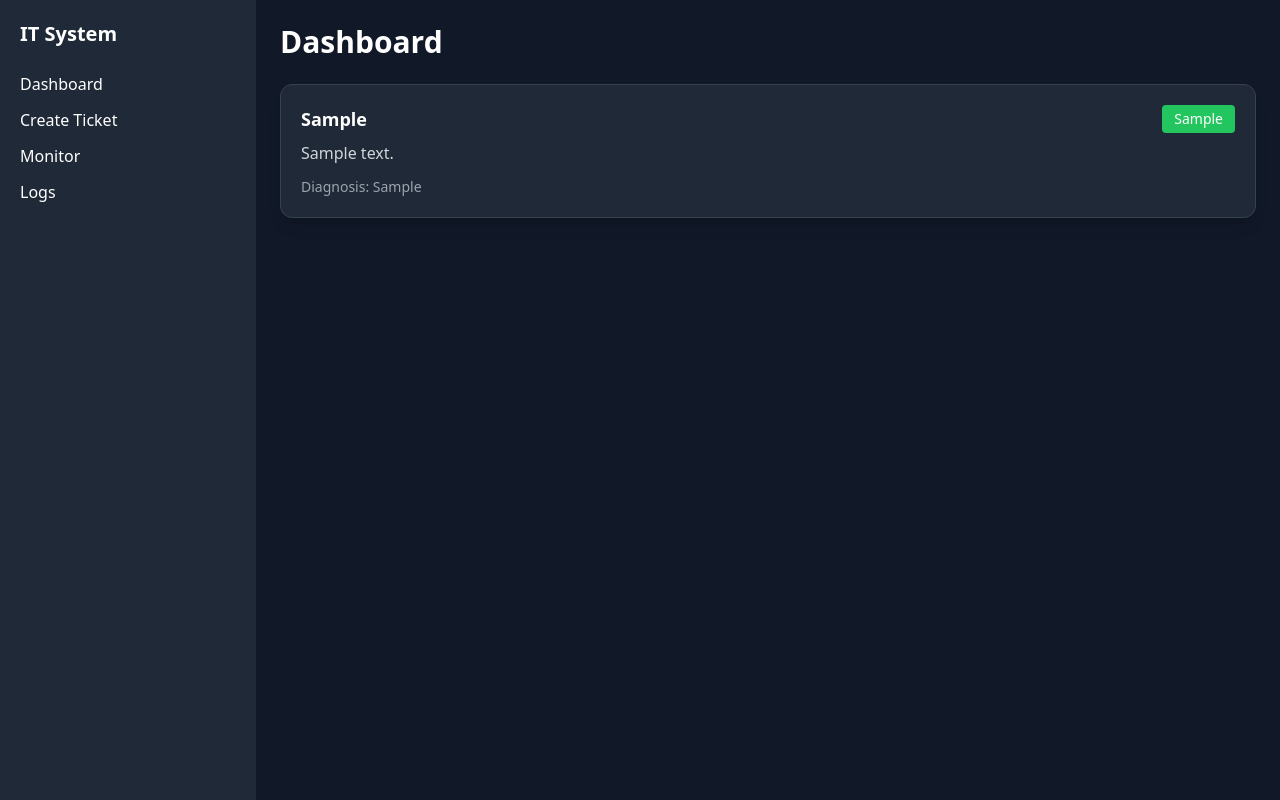
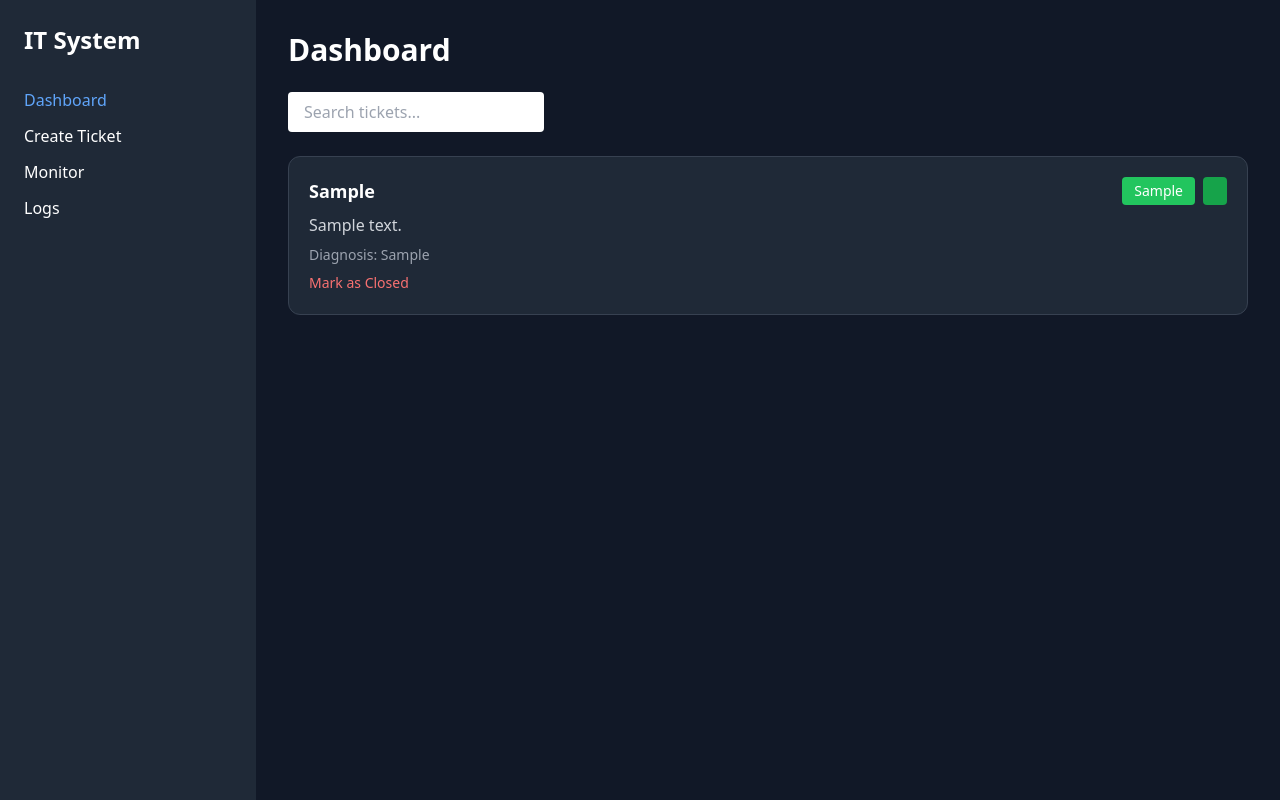
Before and after one commit to ShaikMehboobAli6/it-support-system, a Flask app: page / in a window 1280 px wide. Run offline with Flask 3, Linux system fonts and the light colour scheme; tables that the repository leaves empty hold one stand-in row (values such as "Sample post"); some libraries are stand-ins or nearby versions.

Commit message:
Added SaaS Features: status, search, charts

```diff
--- a/app.py
+++ b/app.py
@@ -1,12 +1,16 @@
 from flask import Flask, render_template, request, redirect
 import sqlite3
 import psutil
-import os
-import pandas as pd
 
 app = Flask(__name__)
 
-# ---------------- DATABASE INIT ----------------
+# ---------------- DB CONNECTION ----------------
+def get_db_connection():
+    conn = sqlite3.connect('db.sqlite3')
+    conn.row_factory = sqlite3.Row
+    return conn
+
+# ---------------- INIT DB ----------------
 def init_db():
     conn = sqlite3.connect('db.sqlite3')
     conn.execute('''
@@ -15,21 +19,69 @@
             issue_type TEXT,
             description TEXT,
             priority TEXT,
-            diagnosis TEXT
+            diagnosis TEXT,
+            status TEXT DEFAULT 'Open'
         )
     ''')
     conn.close()
 
-# ALWAYS RUN (important for Render)
 init_db()
 
-# ---------------- DATABASE CONNECTION ----------------
-def get_db_connection():
-    conn = sqlite3.connect('db.sqlite3')
-    conn.row_factory = sqlite3.Row
-    return conn
+# ---------------- HOME ----------------
+@app.route('/')
+def index():
+    conn = get_db_connection()
+    tickets = conn.execute('SELECT * FROM tickets').fetchall()
+    conn.close()
+    return render_template('index.html', tickets=tickets)
 
-# ---------------- DIAGNOSTICS FUNCTION ----------------
+# ---------------- CREATE ----------------
+@app.route('/create', methods=('GET', 'POST'))
+def create():
+    if request.method == 'POST':
+        issue_type = request.form['issue_type']
+        description = request.form['description']
+        priority = request.form['priority']
+
+        diagnosis = run_diagnostics()
+        status = "Open"
+
+        conn = get_db_connection()
+        conn.execute(
+            'INSERT INTO tickets (issue_type, description, priority, diagnosis, status) VALUES (?, ?, ?, ?, ?)',
+            (issue_type, description, priority, diagnosis, status)
+        )
+        conn.commit()
+        conn.close()
+
+        return redirect('/')
+
+    return render_template('create_ticket.html')
+
+# ---------------- CLOSE TICKET ----------------
+@app.route('/close/<int:id>')
+def close_ticket(id):
+    conn = get_db_connection()
+    conn.execute('UPDATE tickets SET status = "Closed" WHERE id = ?', (id,))
+    conn.commit()
+    conn.close()
+    return redirect('/')
+
+# ---------------- SEARCH ----------------
+@app.route('/search')
+def search():
+    query = request.args.get('q')
+
+    conn = get_db_connection()
+    tickets = conn.execute(
+        "SELECT * FROM tickets WHERE issue_type LIKE ? OR description LIKE ?",
+        ('%' + query + '%', '%' + query + '%')
+    ).fetchall()
+    conn.close()
+
+    return render_template('index.html', tickets=tickets)
+
+# ---------------- DIAGNOSTICS ----------------
 def run_diagnostics():
     cpu = psutil.cpu_percent()
     memory = psutil.virtual_memory().percent
@@ -39,49 +91,14 @@
 
     if cpu > 80:
         issues.append("High CPU usage")
-
     if memory > 80:
         issues.append("High Memory usage")
-
     if disk > 80:
         issues.append("Low Disk Space")
 
-    if not issues:
-        return "System running normally"
+    return ", ".join(issues) if issues else "System normal"
 
-    return ", ".join(issues)
-
-# ---------------- HOME PAGE ----------------
-@app.route('/')
-def index():
-    conn = get_db_connection()
-    tickets = conn.execute('SELECT * FROM tickets').fetchall()
-    conn.close()
-    return render_template('index.html', tickets=tickets)
-
-# ---------------- CREATE TICKET ----------------
-@app.route('/create', methods=('GET', 'POST'))
-def create():
-    if request.method == 'POST':
-        issue_type = request.form['issue_type']
-        description = request.form['description']
-        priority = request.form['priority']
-
-        diagnosis = run_diagnostics()
-
-        conn = get_db_connection()
-        conn.execute(
-            'INSERT INTO tickets (issue_type, description, priority, diagnosis) VALUES (?, ?, ?, ?)',
-            (issue_type, description, priority, diagnosis)
-        )
-        conn.commit()
-        conn.close()
-
-        return redirect('/')
-
-    return render_template('create_ticket.html')
-
-# ---------------- MONITORING PAGE ----------------
+# ---------------- MONITOR ----------------
 @app.route('/monitor')
 def monitor():
     cpu = psutil.cpu_percent()
@@ -90,46 +107,16 @@
 
     return render_template('monitor.html', cpu=cpu, memory=memory, disk=disk)
 
-# ---------------- FIX ISSUES ----------------
-@app.route('/fix')
-def fix_issue():
-    try:
-        temp_path = os.getenv('TEMP')
+# ---------------- LOGS ----------------
+@app.route('/logs')
+def logs():
+    summary = {
+        "INFO": 10,
+        "WARNING": 2,
+        "ERROR": 1
+    }
+    return render_template('logs.html', summary=summary)
 
-        if temp_path and os.path.exists(temp_path):
-            files = os.listdir(temp_path)
-            return f"Fix applied: Checked {len(files)} temp files"
-        else:
-            return "Temp folder not found"
-
-    except Exception as e:
-        return f"Error while fixing: {str(e)}"
-
-# ---------------- LOG ANALYSIS ----------------
-@app.route('/logs')
-def analyze_logs():
-    try:
-        data = []
-
-        if not os.path.exists('logs.txt'):
-            return "No logs file found"
-
-        with open('logs.txt', 'r') as file:
-            for line in file:
-                parts = line.strip().split(' ', 2)
-                if len(parts) == 3:
-                    date, level, message = parts
-                    data.append([date, level, message])
-
-        df = pd.DataFrame(data, columns=['Date', 'Level', 'Message'])
-
-        summary = df['Level'].value_counts().to_dict()
-
-        return render_template('logs.html', summary=summary)
-
-    except Exception as e:
-        return f"Error reading logs: {str(e)}"
-
-# ---------------- RUN APP ----------------
+# ---------------- RUN ----------------
 if __name__ == '__main__':
-    app.run(host='0.0.0.0', port=int(os.environ.get('PORT', 5000)))
+    app.run(debug=True)
--- a/templates/index.html
+++ b/templates/index.html
@@ -1,7 +1,7 @@
 <!DOCTYPE html>
 <html>
 <head>
-    <title>IT Support System</title>
+    <title>Dashboard</title>
     <script src="https://cdn.tailwindcss.com"></script>
 </head>
 
@@ -10,51 +10,76 @@
 <div class="flex">
 
     <!-- Sidebar -->
-    <div class="w-64 h-screen bg-gray-800 p-5">
-        <h2 class="text-xl font-bold mb-6">IT System</h2>
+    <div class="w-64 h-screen bg-gray-800 p-6">
+        <h2 class="text-2xl font-bold mb-8">IT System</h2>
 
-        <a href="/" class="block mb-3 hover:text-blue-400">Dashboard</a>
+        <a href="/" class="block mb-3 text-blue-400">Dashboard</a>
         <a href="/create" class="block mb-3 hover:text-blue-400">Create Ticket</a>
         <a href="/monitor" class="block mb-3 hover:text-blue-400">Monitor</a>
-        <a href="/logs" class="block hover:text-blue-400">Logs</a>
+        <a href="/logs" class="block mb-3 hover:text-blue-400">Logs</a>
     </div>
 
-    <!-- Main Content -->
-    <div class="flex-1 p-6">
+    <!-- Main -->
+    <div class="flex-1 p-8">
 
         <h1 class="text-3xl font-bold mb-6">Dashboard</h1>
 
+        <!-- Search -->
+        <form action="/search" method="get" class="mb-6">
+            <input name="q" placeholder="Search tickets..."
+                   class="px-4 py-2 rounded text-black w-64">
+        </form>
+
         <!-- Tickets -->
-        <div class="grid gap-4">
+        <div class="space-y-4">
+
             {% for ticket in tickets %}
-            <div class="bg-gray-800 p-5 rounded-xl shadow-lg border border-gray-700">
+            <div class="bg-gray-800 p-5 rounded-xl border border-gray-700">
 
-                <div class="flex justify-between">
+                <div class="flex justify-between items-center">
                     <h3 class="text-lg font-semibold">
                         {{ ticket['issue_type'] }}
                     </h3>
 
-                    <span class="
+                    <div class="flex gap-2">
+                        <span class="
                         px-3 py-1 rounded text-sm
                         {% if ticket['priority'] == 'High' %} bg-red-500
                         {% elif ticket['priority'] == 'Medium' %} bg-yellow-500
                         {% else %} bg-green-500
                         {% endif %}
-                    ">
+                        ">
                         {{ ticket['priority'] }}
-                    </span>
+                        </span>
+
+                        <span class="
+                        px-3 py-1 rounded text-sm
+                        {% if ticket['status'] == 'Closed' %} bg-gray-500
+                        {% else %} bg-green-600
+                        {% endif %}
+                        ">
+                        {{ ticket['status'] }}
+                        </span>
+                    </div>
                 </div>
 
                 <p class="text-gray-300 mt-2">
                     {{ ticket['description'] }}
                 </p>
 
-                <p class="text-sm text-gray-400 mt-3">
+                <p class="text-sm text-gray-400 mt-2">
                     Diagnosis: {{ ticket['diagnosis'] }}
                 </p>
 
+                {% if ticket['status'] != 'Closed' %}
+                <a href="/close/{{ ticket['id'] }}" class="text-red-400 text-sm mt-2 inline-block">
+                    Mark as Closed
+                </a>
+                {% endif %}
+
             </div>
             {% endfor %}
+
         </div>
 
     </div>
```
Also changed, not shown: templates/create_ticket.html (+14 -9 lines), templates/logs.html (+12 -10 lines), templates/monitor.html (+25 -9 lines).
